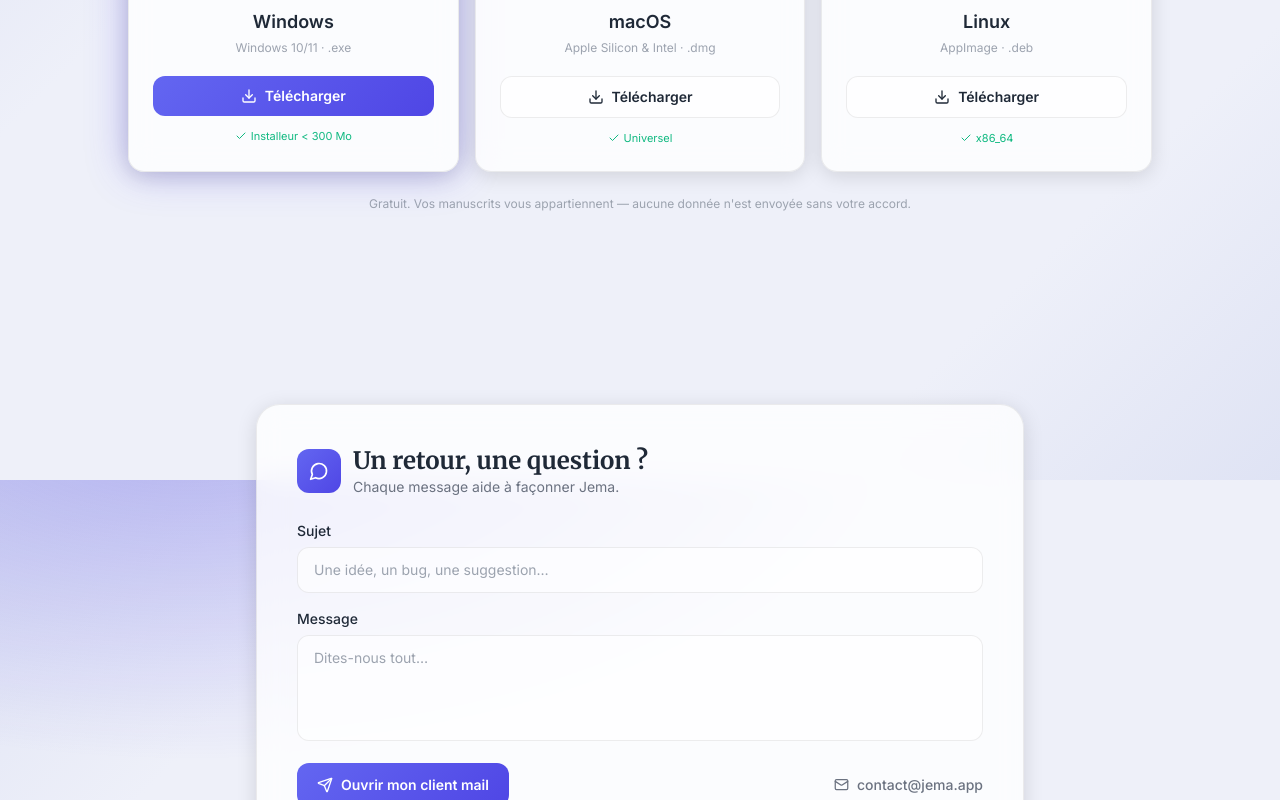
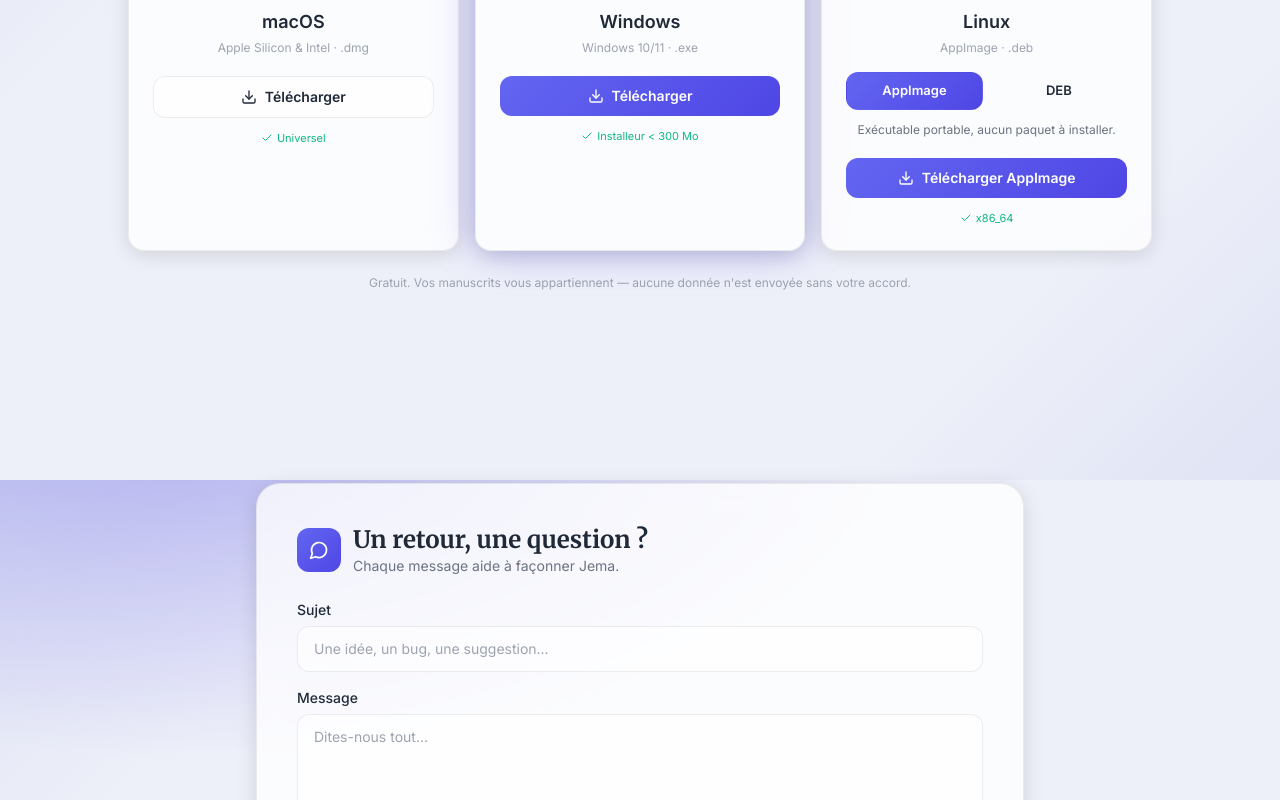
Before and after one commit to flowvx/jema_website, a React (Vite) app: page / in a window 1280 px wide. Shown: the part 2720-3520 px from the top of the page. Built offline with nearby package versions, Linux system fonts and the light colour scheme.

Commit message:
lien vers les fichier executable

```diff
--- a/src/components/Contact.jsx
+++ b/src/components/Contact.jsx
@@ -2,7 +2,7 @@ import { useState } from 'react'
 import { Mail, Send, MessageCircle } from 'lucide-react'
 import Reveal from './Reveal.jsx'
 
-const CONTACT_EMAIL = 'contact@jema.app'
+const CONTACT_EMAIL = 'editor.jema@gmail.com'
 
 export default function Contact() {
   const [subject, setSubject] = useState('')
--- a/src/components/Download.jsx
+++ b/src/components/Download.jsx
@@ -1,3 +1,4 @@
+import { useState } from 'react'
 import { Download as DownloadIcon, Check } from 'lucide-react'
 import Reveal from './Reveal.jsx'
 
@@ -19,12 +20,44 @@ const Linux = (p) => (
 )
 
 const PLATFORMS = [
-  { os: 'Windows', Icon: Windows, meta: 'Windows 10/11 · .exe', note: 'Installeur < 300 Mo', primary: true },
-  { os: 'macOS', Icon: Apple, meta: 'Apple Silicon & Intel · .dmg', note: 'Universel' },
-  { os: 'Linux', Icon: Linux, meta: 'AppImage · .deb', note: 'x86_64' }
+  {
+    os: 'macOS',
+    Icon: Apple,
+    meta: 'Apple Silicon & Intel · .dmg',
+    note: 'Universel',
+    href: 'https://github.com/flowvx/jema-releases/releases/download/v1.0.0/jema-editor-1.0.0.dmg'
+  },
+  {
+    os: 'Windows',
+    Icon: Windows,
+    meta: 'Windows 10/11 · .exe',
+    note: 'Installeur < 300 Mo',
+    primary: true,
+    href: 'https://github.com/flowvx/jema-releases/releases/download/v1.0.0/jema-editor-1.0.0-setup.exe'
+  },
+  {
+    os: 'Linux',
+    Icon: Linux,
+    meta: 'AppImage · .deb',
+    note: 'x86_64',
+    linuxOptions: [
+      {
+        label: 'AppImage',
+        href: 'https://github.com/flowvx/jema-releases/releases/download/v1.0.0/jema-editor-1.0.0.AppImage',
+        description: 'Exécutable portable, aucun paquet à installer.'
+      },
+      {
+        label: 'DEB',
+        href: 'https://github.com/flowvx/jema-releases/releases/download/v1.0.0/jema-editor_1.0.0_amd64.deb',
+        description: 'Paquet Debian pour installation système sur Ubuntu/Mint.'
+      }
+    ]
+  }
 ]
 
 export default function Download() {
+  const [linuxVariant, setLinuxVariant] = useState('AppImage')
+
   return (
     <section id="download" className="px-4 py-16 sm:px-6 sm:py-24">
       <div className="mx-auto max-w-5xl">
@@ -54,9 +87,39 @@ export default function Download() {
                 <p className="mt-1 text-xs" style={{ color: 'var(--text-muted)' }}>
                   {p.meta}
                 </p>
+                {p.linuxOptions ? (
+                  <>
+                    <div className="mt-4 flex w-full gap-2">
+                      {p.linuxOptions.map((option) => (
+                        <button
+                          key={option.label}
+                          type="button"
+                          onClick={() => setLinuxVariant(option.label)}
+                          className={`inline-flex flex-1 items-center justify-center rounded-xl border px-3 py-2 text-[13px] font-semibold transition ${
+                            linuxVariant === option.label
+                              ? 'border-transparent bg-[rgba(255,255,255,0.12)] text-white'
+                              : 'border-[rgba(255,255,255,0.18)] bg-transparent text-[var(--text-primary)]'
+                          }`}
+                          style={{ background: linuxVariant === option.label ? 'var(--accent-gradient)' : undefined }}
+                        >
+                          {option.label}
+                        </button>
+                      ))}
+                    </div>
+                    <p className="mt-3 text-xs" style={{ color: 'var(--text-secondary)' }}>
+                      {p.linuxOptions.find((option) => option.label === linuxVariant)?.description}
+                    </p>
                     <a
-                  href="#"
-                  onClick={(e) => e.preventDefault()}
+                      href={p.linuxOptions.find((option) => option.label === linuxVariant)?.href}
+                      className="mt-5 inline-flex w-full items-center justify-center gap-2 rounded-xl px-4 py-2.5 text-sm font-semibold transition-transform hover:-translate-y-0.5"
+                      style={{ background: 'var(--accent-gradient)', color: '#fff' }}
+                    >
+                      <DownloadIcon size={16} /> Télécharger {linuxVariant}
+                    </a>
+                  </>
+                ) : (
+                  <a
+                    href={p.href}
                     className="mt-5 inline-flex w-full items-center justify-center gap-2 rounded-xl px-4 py-2.5 text-sm font-semibold transition-transform hover:-translate-y-0.5"
                     style={
                       p.primary
@@ -66,6 +129,7 @@ export default function Download() {
                   >
                     <DownloadIcon size={16} /> Télécharger
                   </a>
+                )}
                 <span className="mt-3 inline-flex items-center gap-1 text-[11px]" style={{ color: 'var(--success-color)' }}>
                   <Check size={12} /> {p.note}
                 </span>
```
Lines whose indentation alone changed are shown as unchanged.
